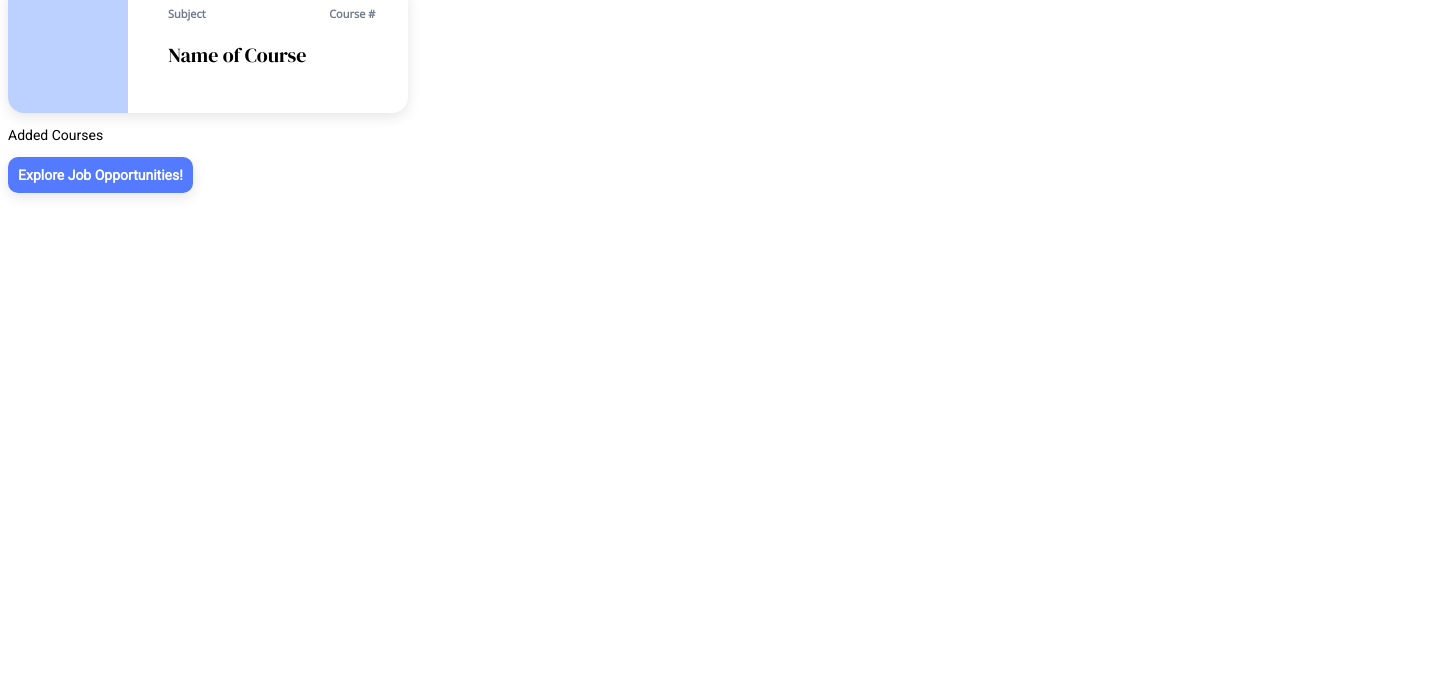
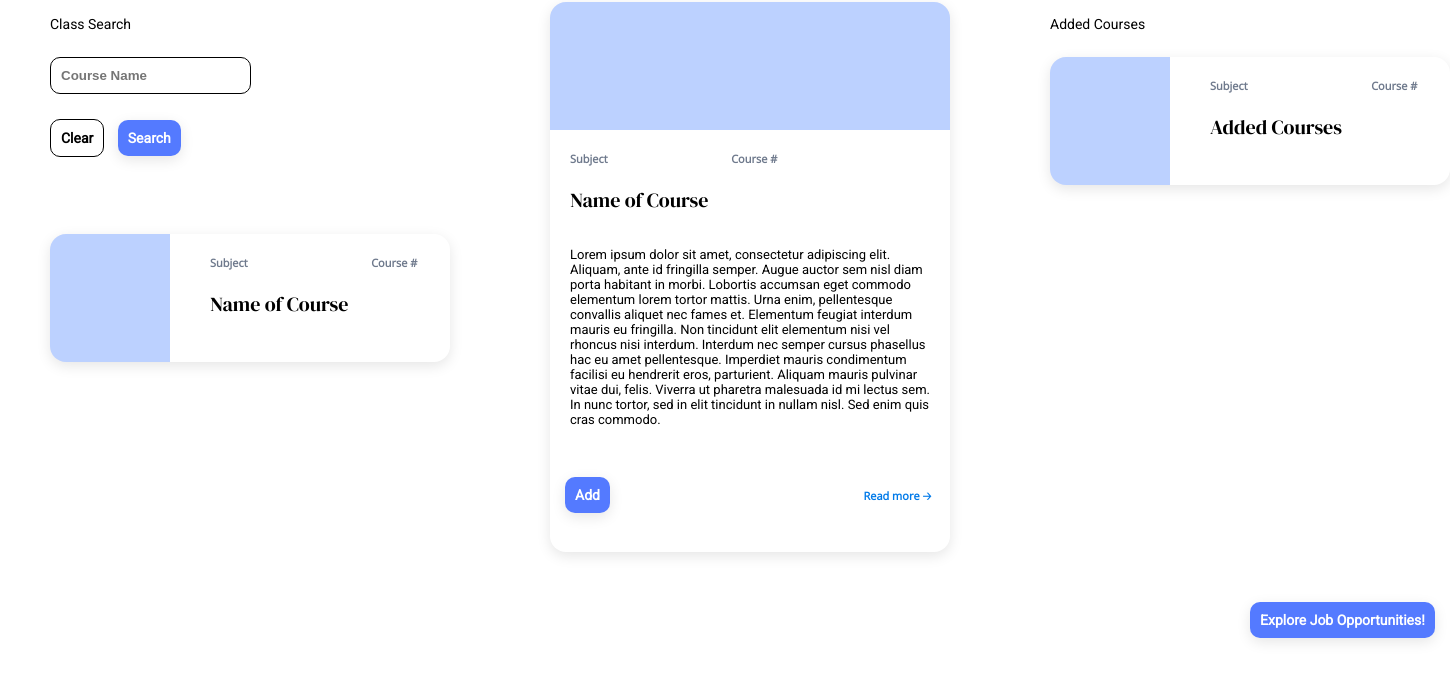
Before and after one commit to imbush/course2career, a plain HTML site: page course.html in a window 1280 px wide. Shown: the part 118-800 px from the top of the page, 1450 px wide, since content can reach past the window. Drawn offline with nearby package versions, Linux system fonts and the light colour scheme.

Commit message:
Courses page styling

```diff
--- a/course.html
+++ b/course.html
@@ -45,13 +45,13 @@
             <li class="fill button">Sign Up</li>
           </div>
         </ul>
-      </nav>
+    </nav>
 
     <div class="column-layout">
         <div>
-            <div>
+            <div class="search-group">
                 <p>Class Search</p>
-                <input type="text" placeholder="Course Name" />
+                <input type="text" class="ghost button text-field" placeholder="Course Name" />
                 <div>
                   <div class="ghost button">Clear</div>
                   <div class="fill button">Search</div>
@@ -76,12 +76,45 @@
             </div>
         </div>
 
-        <div class="details"></div>
+        <div class="details">
+            <div class="details-result">
+                <div class="big-card-fill"></div>
+                <div class="basic-info">
+                    <div>
+                        <span class="card-sub1">Subject</span>
+                        <span class="card-sub2">Course #</span>
+                    </div>
+                    <div>
+                        <p class="card-name">Name of Course</span>
+                    </div>
+                    <div class="description">
+                        <p class="course-description">
+                            Lorem ipsum dolor sit amet, consectetur adipiscing elit. Aliquam, ante id fringilla semper. Augue auctor sem nisl diam porta habitant in morbi. Lobortis accumsan eget commodo elementum lorem tortor mattis. Urna enim, pellentesque convallis aliquet nec fames et. Elementum feugiat interdum mauris eu fringilla. Non tincidunt elit elementum nisi vel rhoncus nisi interdum. Interdum nec semper cursus phasellus hac eu amet pellentesque. Imperdiet mauris condimentum facilisi eu hendrerit eros, parturient. Aliquam mauris pulvinar vitae dui, felis. Viverra ut pharetra malesuada id mi lectus sem. In nunc tortor, sed in elit tincidunt in nullam nisl. Sed enim quis cras commodo.
+                        </p>
+                        <div class="fill button">Add</div>
+                        <a href="#" class="course-url">Read more 🡢</a>
+                    </div>
+                </div>
+            </div>
+        </div>
 
-        <div>
+        <div class="third">
             <div id="added-courses">
               <p>Added Courses</p>
-              <div id="added"></div>
+              <div id="added">
+                <div class="course-result">
+                    <div class="micro-card-fill"></div>
+                    <div class="basic-info">
+                        <div>
+                            <span class="card-sub1">Subject</span>
+                            <span class="card-sub2">Course #</span>
+                        </div>
+                        <div>
+                            <p class="card-name">Added Courses</span>
+                        </div>
+                    </div>
+                  </div>
+              </div>
             </div>
 
             <div class="fill button">
--- a/styles/styles.css
+++ b/styles/styles.css
@@ -141,8 +141,36 @@ a {
   /* border: 1px solid black; */
 }
 
+.details-result {
+  width: 400px;
+  height: 550px;
+  border-radius: 16px;
+  display: flex;
+  flex-direction: column;
+}
+
+.course-description {
+  width: 56ch;
+  font-size: 13px;
+  padding: 0 20px;
+  margin-bottom: 50px;
+}
+
+.description .button {
+  margin-left: 15px;
+}
+
+.course-url {
+  margin-left: 250px;
+  color: #007ae9;
+  font-family: Open Sans;
+  font-weight: bold;
+  font-size: 11px;
+}
+
 .fill,
 .course-result,
+.details-result,
 .cta {
   box-shadow: 0px 4px 14px rgba(0, 0, 0, 0.1);
 }
@@ -158,6 +186,19 @@ a {
   margin-right: 20px;
   border-top-left-radius: 16px;
   border-bottom-left-radius: 16px;
+}
+
+.big-card-fill {
+  width: 400px;
+  height: 128px;
+  background: rgba(188, 209, 255, 1);
+  position: relative;
+  top: 0;
+  left: 0;
+  z-index: -1;
+  margin-right: 20px;
+  border-top-left-radius: 16px;
+  border-top-right-radius: 16px;
 }
 
 .basic-info {
@@ -179,3 +220,55 @@ a {
   top: 20vh;
   left: 50vw;
 }
+
+.column-layout {
+  position: absolute;
+  top: 10vh;
+  left: 0;
+  width: 100vw;
+  height: 90vh;
+  padding: 0 50px;
+}
+
+.search-group {
+  position: absolute;
+  left: 50px;
+  top: 5vh;
+}
+
+.results {
+  position: absolute;
+  left: 50px;
+  bottom: 40vh;
+}
+
+.details {
+  position: absolute;
+  left: 550px;
+  top: 5vh;
+}
+
+.third {
+  position: absolute;
+  left: 1050px;
+  top: 5vh;
+}
+
+.third .button {
+  position: absolute;
+  left: 200px;
+  top: 75vh;
+}
+
+#added-courses p,
+.search-group p {
+  margin-bottom: 25px;
+}
+
+.search-group input {
+  margin-bottom: 25px;
+}
+
+.search-group .button {
+  margin-right: 10px;
+}
```
